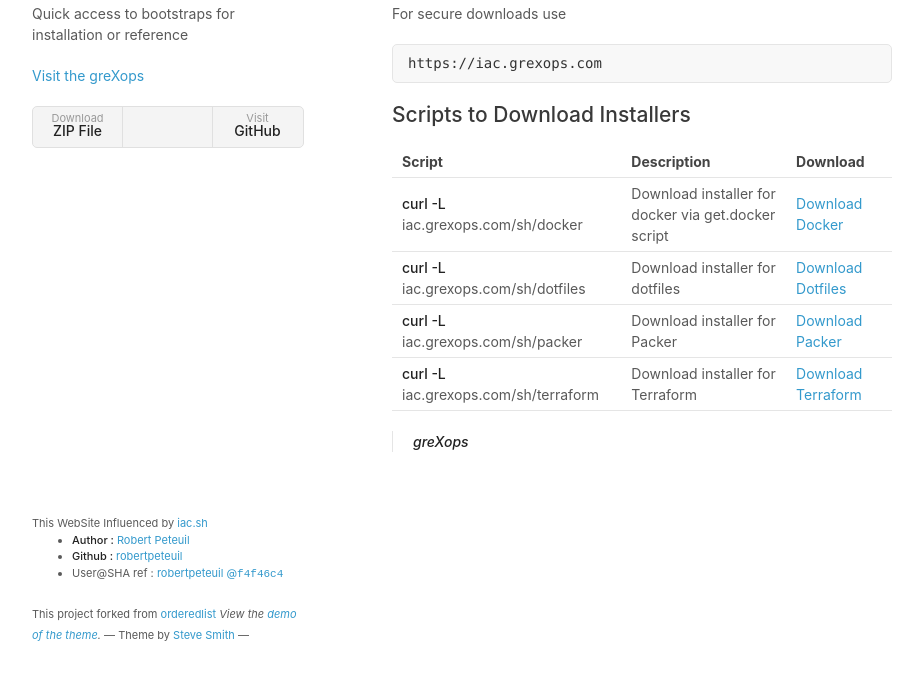
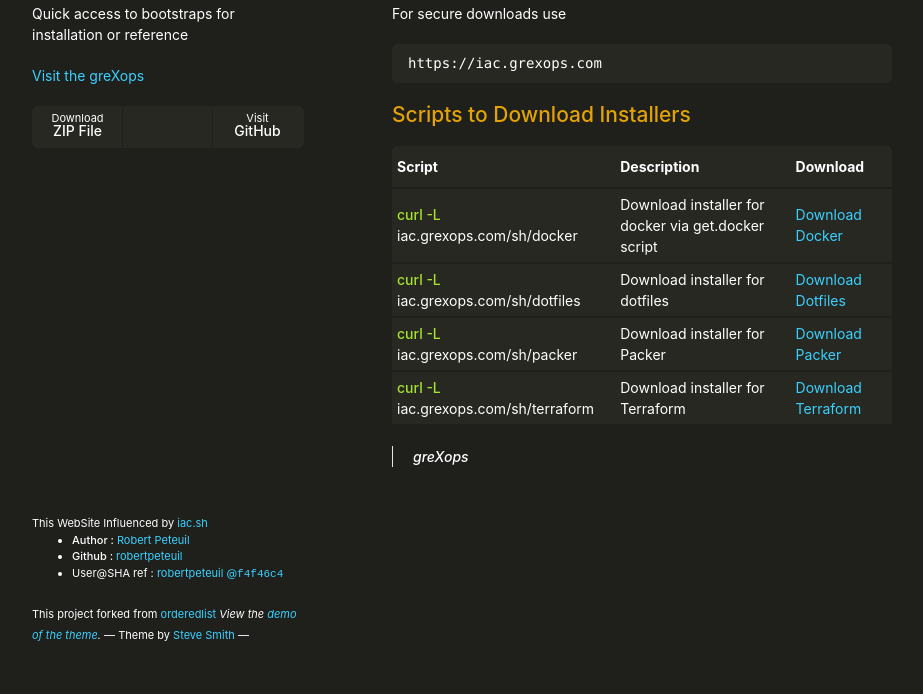
Before and after one commit to greXops/iac.sh, a plain HTML site: page index.html in a window 1280 px wide. Shown: the part 106-800 px from the top of the page, without its empty margins (178-1101 px from the left). Drawn offline with Linux system fonts and the light colour scheme.

Commit message:
css updated

```diff
--- a/stylesheets/styles.css
+++ b/stylesheets/styles.css
@@ -1,13 +1,13 @@
 body {
-  background-color: #fff;
+  background-color: #1f201c;
   padding:50px;
   font: 14px/1.5 -apple-system, BlinkMacSystemFont, "Segoe UI", Roboto, Oxygen, Ubuntu, Cantarell, "Fira Sans", "Droid Sans", "Helvetica Neue", Arial, sans-serif, "Apple Color Emoji", "Segoe UI Emoji", "Segoe UI Symbol";
-  color:#595959;
+  color:#fff;
   font-weight:400;
 }
 
 h1, h2, h3, h4, h5, h6 {
-  color:#222;
+  color:#e3a207;
   margin:0 0 20px;
 }
 
@@ -25,7 +25,6 @@
 }
 
 h2 {
-  color:#393939;
   font-weight: 500;
 }
 
@@ -35,12 +34,13 @@
 }
 
 a {
-  color:#39c;
+  color:#3bd1ff;
   text-decoration:none;
 }
 
 a:hover {
-  color:#069;
+  color:#fff;
+  text-decoration: underline;
 }
 
 a small {
@@ -68,26 +68,34 @@
 
 code, pre {
   font-family:Monaco, Bitstream Vera Sans Mono, Lucida Console, Terminal, Consolas, Liberation Mono, DejaVu Sans Mono, Courier New, monospace;
-  color:#333;
+  color:#fff;
 }
 
 pre {
   padding:8px 15px;
-  background: #f8f8f8;
+  background: #272822;
   border-radius:5px;
-  border:1px solid #e5e5e5;
+  border:1px solid #272822;
   overflow-x: auto;
 }
 
 table {
   width:100%;
-  border-collapse:collapse;
+  border-collapse: collapse;
+  border-radius: 5px;
+  overflow: hidden;
+  background-color: #272822;
+  border: 0px solid #272822;
 }
 
 th, td {
   text-align:left;
-  padding:5px 10px;
-  border-bottom:1px solid #e5e5e5;
+  padding:5px 5px;
+  border-bottom:2px solid #1f201c;
+}
+
+th, td strong {
+  color: #a6e22e;
 }
 
 dt {
@@ -96,7 +104,9 @@
 }
 
 th {
-  color:#444;
+  color:#fff;
+  padding-top: 10px;
+  padding-bottom: 10px;
 }
 
 img {
@@ -114,16 +124,16 @@
   list-style:none;
   height:40px;
   padding:0;
-  background: #f4f4f4;
+  background: #272822;
   border-radius:5px;
-  border:1px solid #e0e0e0;
+  border:1px solid #272822;
   width:270px;
 }
 
 header li {
   width:89px;
   float:left;
-  border-right:1px solid #e0e0e0;
+  border-right:1px solid #1f201c;
   height:40px;
 }
 
@@ -138,7 +148,7 @@
 header ul a {
   line-height:1;
   font-size:11px;
-  color:#999;
+  color:#fff;
   display:block;
   text-align:center;
   padding-top:6px;
@@ -146,7 +156,7 @@
 }
 
 header ul a:hover {
-  color:#999;
+  color:#3bd1ff;
 }
 
 header ul a:active {
@@ -154,7 +164,7 @@
 }
 
 strong {
-  color:#222;
+  color:#fff;
   font-weight:500;
 }
 
@@ -166,7 +176,7 @@
 header ul a strong {
   font-size:14px;
   display:block;
-  color:#222;
+  color:#fff;
 }
 
 section {
```
